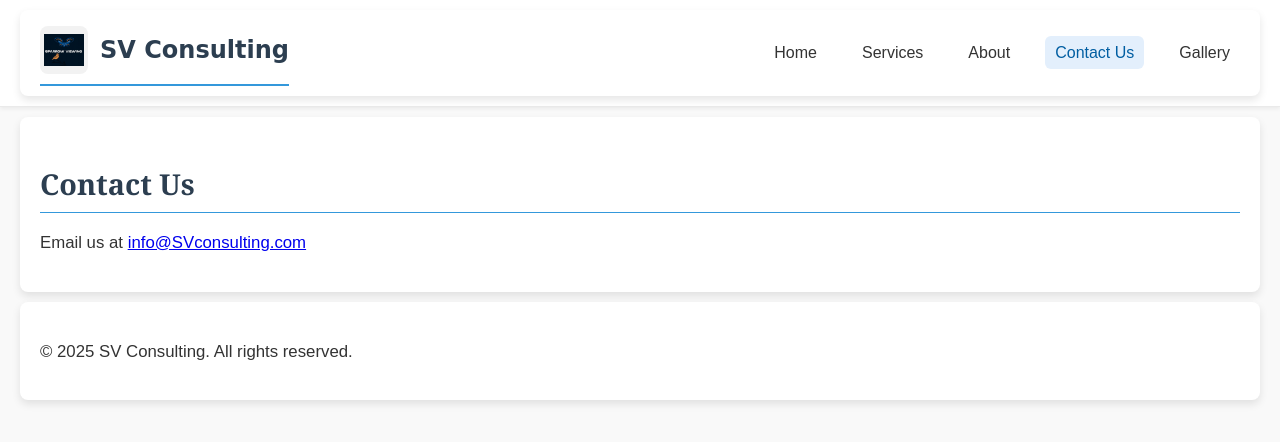
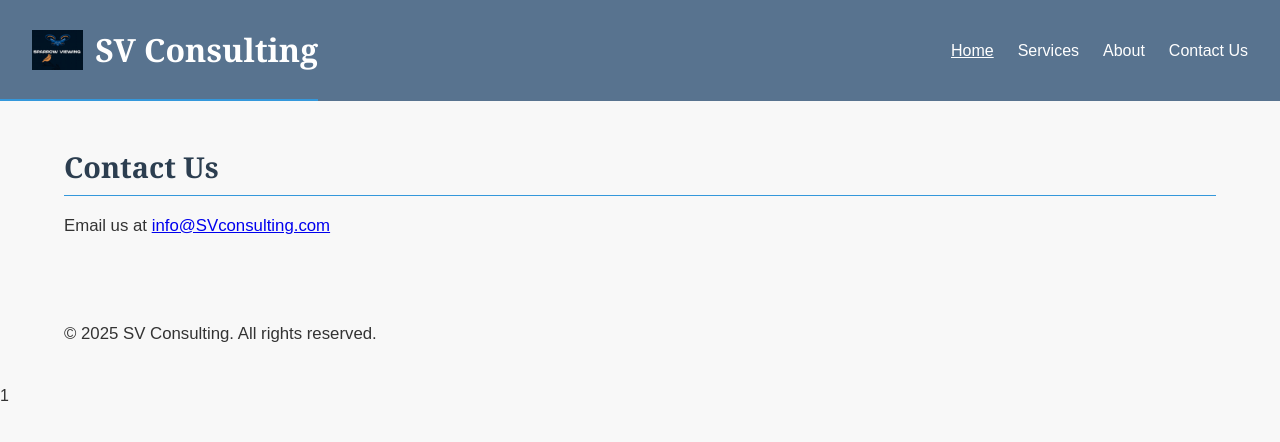
Before and after one commit to TinySparrow/TempWebsite, a plain HTML site: page contact.html in a window 1280 px wide. Drawn offline with Linux system fonts and the light colour scheme.

Commit message:
Add files via upload

```diff
--- a/contact.html
+++ b/contact.html
@@ -11,22 +11,19 @@
 <body>
 
     <header>
-        <div class="container">
         <h1 class="logo">
             <img src="images/logo.png" alt="SV Consulting Logo" class="logo-icon" />
             SV Consulting
         </h1>
         <nav>
             <ul class="full-menu">
-                    <li><a href="index.html">Home</a></li>
+                <li><a href="index.html" class="active">Home</a></li>
                 <li><a href="services.html">Services</a></li>
                 <li><a href="about.html">About</a></li>
-                    <li><a href="contact.html" class="active">Contact Us</a></li>
-                    <li><a href="gallery.html">Gallery</a></li>
+                <li><a href="contact.html">Contact Us</a></li>
+                <!-- <li><a href="gallery.html">Gallery</a></li> -->
             </ul>
-                <div class="hamburger" onclick="toggleMenu()">&#9776;</div>
         </nav>
-        </div>
     </header>
 
 
@@ -43,6 +40,29 @@
         </div>
     </footer>
 
+    <script>
+        let currentIndex = 0;
+
+        function changeSlide(direction) {
+            const slides = document.querySelector('.slides');
+            const totalSlides = slides.children.length;
+
+            currentIndex = (currentIndex + direction + totalSlides) % totalSlides;
+            slides.style.transform = `translateX(-${currentIndex * 100}%)`;
+        }
+
+        // Shrink header on scroll
+        window.addEventListener('scroll', function () {
+            const header = document.querySelector('header');
+            if (window.scrollY > 10) {
+                header.classList.add('shrunk');
+            } else {
+                header.classList.remove('shrunk');
+            }
+        });
+    </script>1
+
+
 </body>
 
 </html>
--- a/style.css
+++ b/style.css
@@ -3,9 +3,9 @@ body {
   font-family: "Arial", sans-serif;
   line-height: 1.6;
   margin: 0;
-  padding: 0;
-  background-color: #f9f9f9;
+  background: #f8f8f8; /* Main site background */
   color: #333;
+  padding-top: 90px;    /* Add top padding so content is not hidden under header */
 }
 
 /* Headings styling */
@@ -42,124 +42,107 @@ p {
 /* Main container */
 .container {
   padding: 20px;
-  max-width: 1200px;
+  max-width: 90%;
   margin: 0 auto;
-  background: #fff;
-  box-shadow: 0 4px 8px rgba(0, 0, 0, 0.1);
   border-radius: 8px;
 }
 
 /* Header styling */
 header {
-  background-color: #ffffff;
-  color: #333;
-  padding: 10px 0;
-  position: sticky;
-  top: 0;
-  z-index: 1000;
   width: 100%;
-  border-bottom: 1px solid #eaeaea;
-  box-shadow: 0 2px 4px rgba(0, 0, 0, 0.06);
-  transition: all 0.3s ease;
+  background: #58738f; /* Header color */
+  color: #fff;
+  padding: 0;
+  border: none;
+  box-shadow: none;
+  position: fixed;      /* Keep header at the top */
+  top: 0;               /* Align to top */
+  left: 0;
+  z-index: 1000;        /* Ensure it stays above other content */
 }
 
-header .container {
+header .logo,
+header nav {
   display: flex;
-  justify-content: space-between;
   align-items: center;
-  max-width: 1200px;
-  margin: 0 auto;
-  padding: 0 20px;
 }
 
-.logo {
-  font-size: 1.5rem;
+header .logo {
+  font-size: 2rem;
   font-weight: bold;
-  font-family: "Lucida Calligraphy", cursive;
+  margin: 0;
+  padding: 24px 0 24px 32px;
+  color: #fff; /* Make logo text white */
+}
+
+header .logo-icon {
+  height: 40px;
+  margin-right: 12px;
+}
+
+header nav {
+  flex: 1;
+  justify-content: flex-end;
+  padding-right: 32px;
+}
+
+header > .logo,
+header > nav {
+  display: inline-flex;
+  vertical-align: middle;
+}
+
+header {
   display: flex;
   align-items: center;
-  gap: 12px;
-  color: #2c3e50;
+  justify-content: space-between;
 }
 
-.logo-icon {
-  height: 40px;
-  width: 40px;
-  object-fit: contain;
-  border-radius: 8px;
-  background-color: #f2f2f2;
-  padding: 4px;
-  transition: height 0.3s ease, width 0.3s ease;
+.full-menu {
+  list-style: none;
+  padding: 0;
+  margin: 0;
+  display: flex;
+  gap: 24px;
 }
 
-/* Navigation menu */
-nav {
-  display: flex;
-  align-items: center;
-  gap: 20px;
+.full-menu li a {
+  color: #fff;
+  text-decoration: none;
+  font-weight: 500;
+  transition: text-decoration 0.2s;
 }
 
-nav ul {
-  list-style: none;
-  display: flex;
-  gap: 25px;
-  margin: 0;
-  padding: 0;
-}
-
-nav a {
-  text-decoration: none;
-  color: #333;
-  font-weight: 500;
-  font-size: 1rem;
-  padding: 8px 10px;
-  border-radius: 6px;
-  transition: background-color 0.3s ease, color 0.3s ease;
-}
-
-nav a:hover {
-  background-color: #f0f4f8;
-  color: #007acc;
-}
-
-nav a.active {
-  background-color: #e3effc;
-  color: #005ea2;
-}
-
-/* Hamburger styles */
-.hamburger {
-  display: none;
-  font-size: 24px;
-  cursor: pointer;
-  color: #333;
+.full-menu li a.active,
+.full-menu li a:hover {
+  text-decoration: underline;
 }
 
 /* Shrink header on scroll */
+header {
+  transition: padding 0.3s, height 0.3s;
+}
+
+header .logo {
+  transition: font-size 0.3s, padding 0.3s;
+}
+
+header .logo-icon {
+  transition: height 0.3s, width 0.3s;
+}
+
 header.shrunk {
   padding: 5px 0;
 }
 
 header.shrunk .logo {
   font-size: 1.2rem;
+  padding: 10px 0 10px 24px;
 }
 
 header.shrunk .logo-icon {
   height: 30px;
   width: 30px;
-}
-
-/* Scroll-aware hamburger toggle */
-body.scrolled nav .full-menu {
-  display: none;
-}
-
-body.scrolled nav .hamburger {
-  display: block;
-}
-
-header.scrolled {
-  box-shadow: 0 2px 6px rgba(0, 0, 0, 0.1);
 }
 
 /* Section spacing */
@@ -200,7 +183,7 @@ section {
   border-radius: 8px;
 }
 
-.slider button {
+slider button {
   position: absolute;
   top: 50%;
   transform: translateY(-50%);
@@ -269,8 +252,4 @@ section {
   nav ul.full-menu {
     display: none;
   }
-
-  .hamburger {
-    display: block;
-  }
 }
```
Also changed, not shown: about.html (+25 -6 lines), gallary.html (+23 -4 lines), index.html (+3 -33 lines), services.html (+25 -6 lines). Lines whose indentation alone changed are shown as unchanged.
